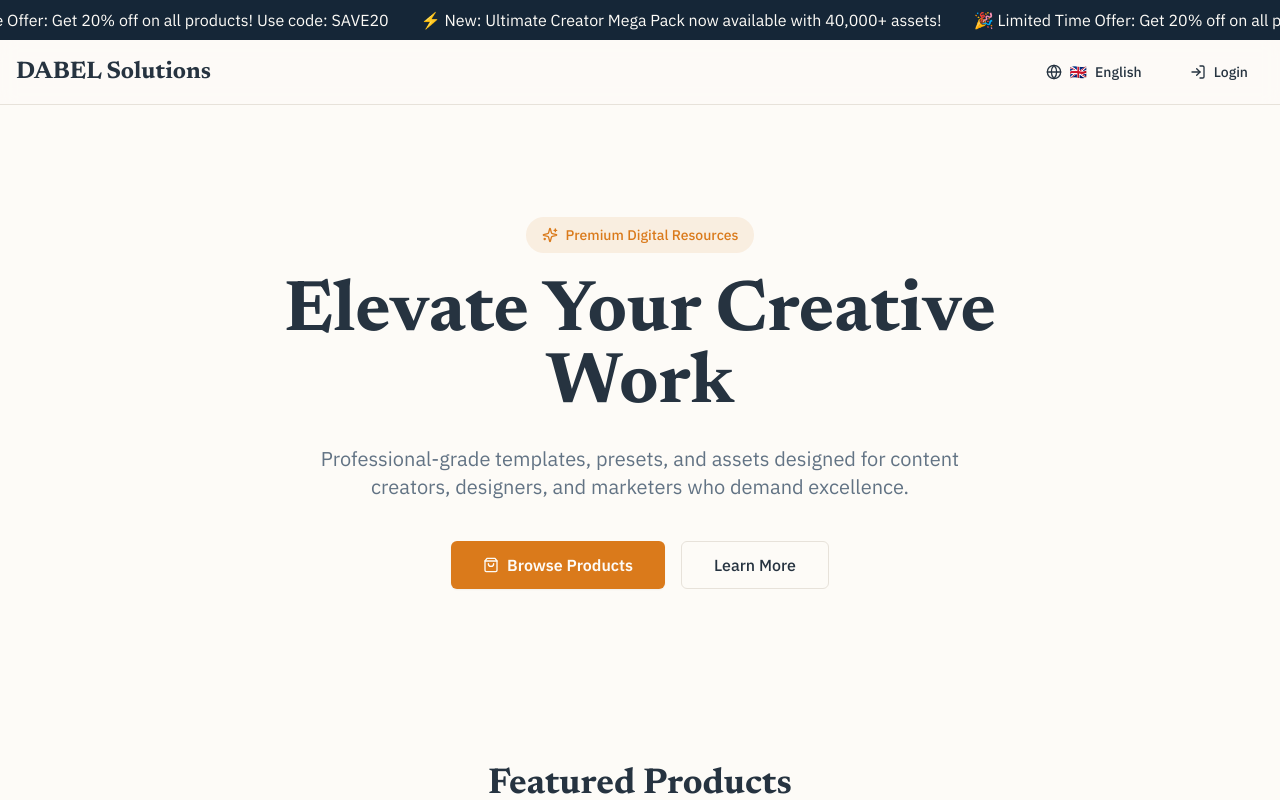
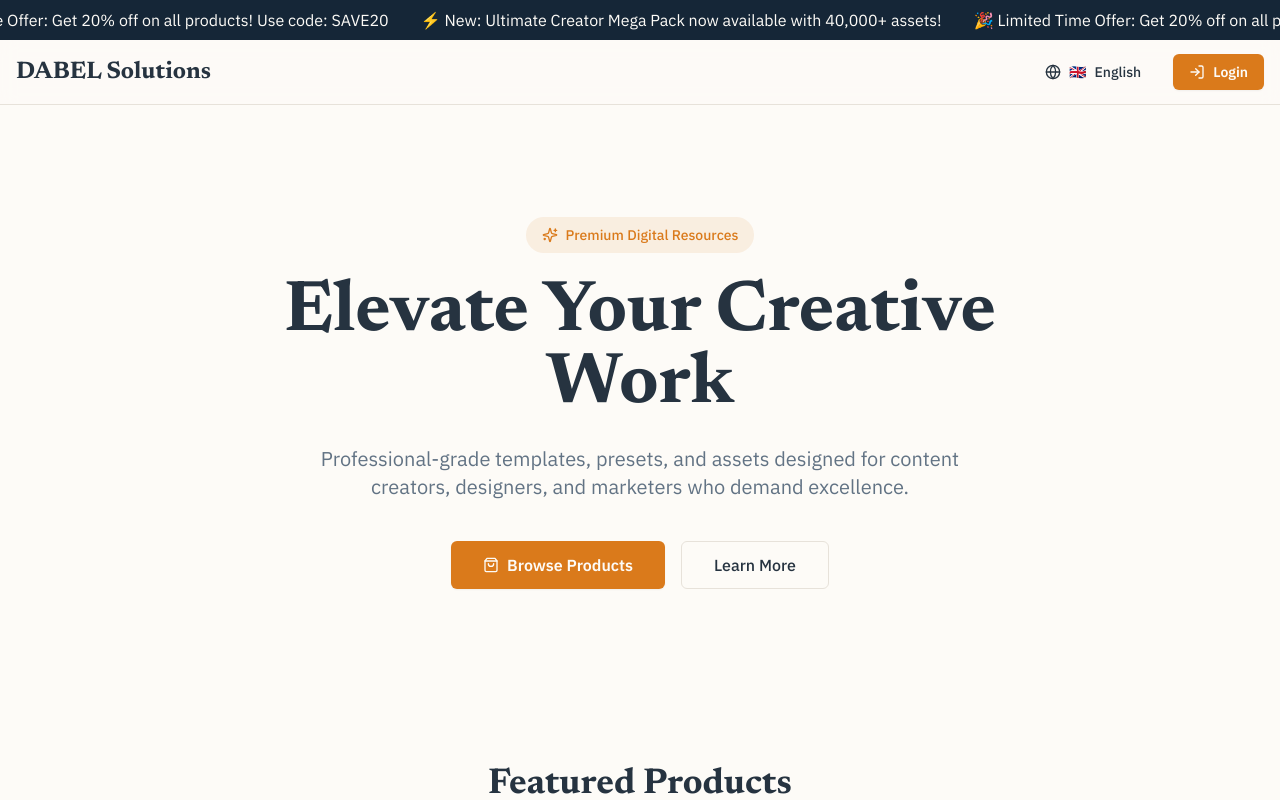
Before and after one commit to Usamaqur12/sg-800e0f93-fb1b-4fa9-9ce5-03e6289fd30c-1778894677, a Next.js app: page / in a window 1280 px wide. Shown: the top 800 px of the page. Built offline with nearby package versions, Linux system fonts and the light colour scheme.

Commit message:
fix(ui): update invalid button variant for login buttons

```diff
--- a/src/components/Header.tsx
+++ b/src/components/Header.tsx
@@ -80,7 +80,7 @@ export function Header() {
 
               {/* Login Button */}
               <Button
-                variant="primary"
+                variant="accent"
                 size="sm"
                 onClick={() => window.open("https://whop.com/joined/dabel-solutions/", "_blank")}
                 className="gap-2"
@@ -135,7 +135,7 @@ export function Header() {
 
                 {/* Login Button Mobile */}
                 <Button
-                  variant="primary"
+                  variant="accent"
                   size="sm"
                   onClick={() => {
                     window.open("https://whop.com/joined/dabel-solutions/", "_blank");
```
